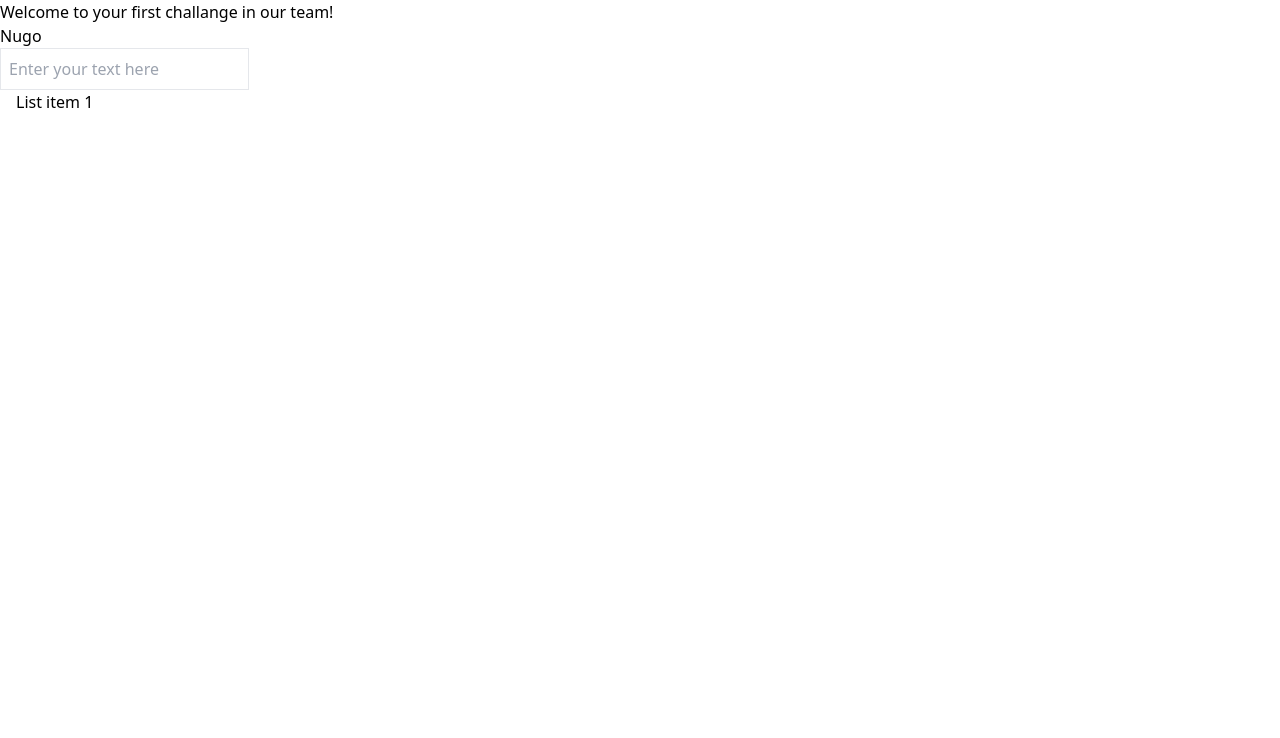
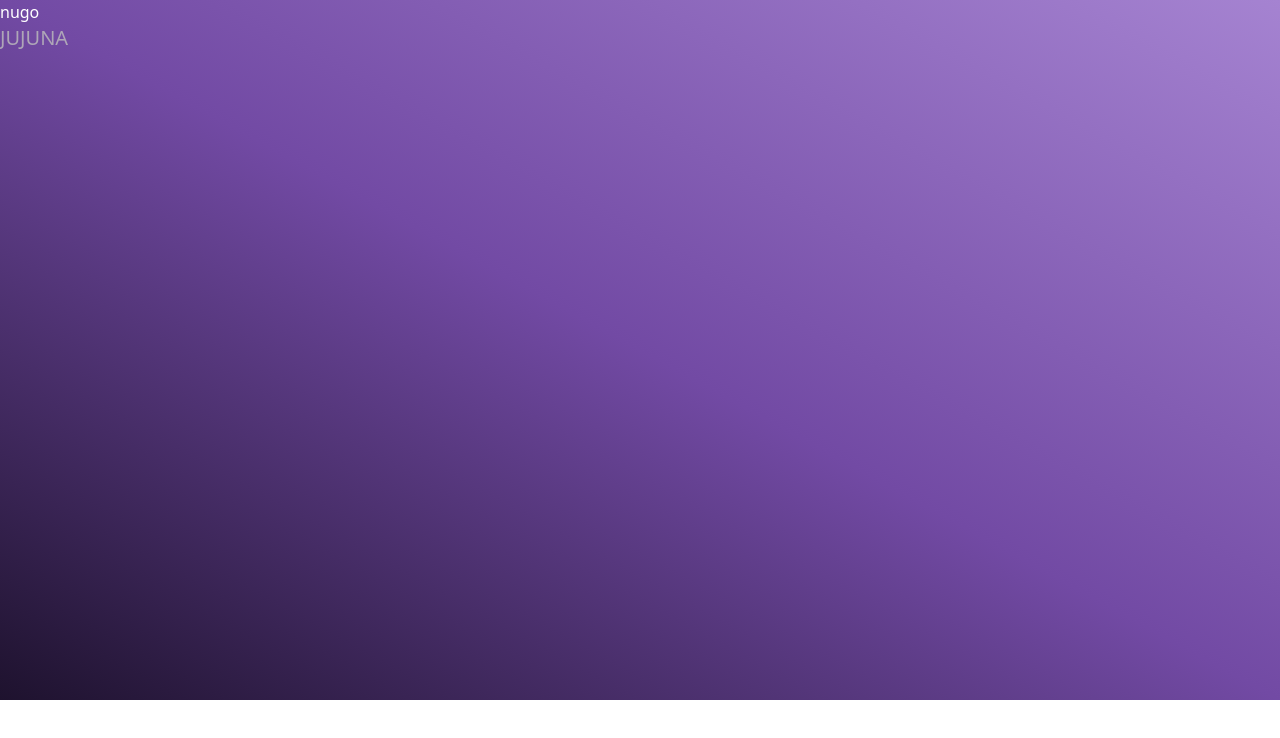
Before and after one commit to linesquad/jujuna, a React (Vite) app: page / in a window 1280 px wide. Shown: the top 738 px of the page. Built offline with nearby package versions, Linux system fonts and the light colour scheme.

Commit message:
tailwind color
pick all colors and some html :d

```diff
--- a/src/App.jsx
+++ b/src/App.jsx
@@ -1,19 +1,17 @@
 function App() {
   return (
     <div>
-      <h1>Welcome to your first challange in our team!</h1>
-      <h1 className="text-lightBlue">Nugo</h1>
-      <input
-        type="text"
-        placeholder="Enter your text here"
-        className="p-2 bg-input-lightGrey border border-input-mediumGrey text-inputText"
-      />
-      <ul className="list-none">
-        <li className="flex items-center mb-2">
-          <span className="h-2 w-2 rounded-full bg-listSecondary mr-2"></span>
-          List item 1
-        </li>
-      </ul>
+      <div
+        className="bg-gradient-to-bl
+      from-backgroundColor-purpleStart from-0%
+      via-backgroundColor-purpleMid via-34%
+      to-backgroundColor-purpleEnd to-100%
+      w-auto h-[700px]"
+      >
+        <span className="text-textColor-primary">nugo</span>
+        <br></br>
+        <span className="text-textColor-secondary text-xl">JUJUNA</span>
+      </div>
     </div>
   );
 }
--- a/tailwind.config.js
+++ b/tailwind.config.js
@@ -4,24 +4,31 @@ export default {
   theme: {
     extend: {
       colors: {
-        textColor: {
-          lightBlue: "#bae6fd",
-          mediumBlue: "##0ea5e9",
-          inputText: "#333",
+        backgroundColor: {
+          purpleStart: "#A583D1",
+          purpleMid: "#724AA4",
+          purpleEnd: "#1E122E",
         },
 
-        backgroundColor: {
-          inputLightGrey: "#ebebeb",
-          inputMediumGrey: "#6f788d",
-
-          listPrimary: "#ff6f80",
-          listSecondary: "#ffea5c",
-          listNotActive: "#b9dbe6",
+        textColor: {
+          primary: "#FFF",
+          secondary: "#aea6b7",
+          black: "#000",
         },
 
-        borderColor: {
-          inputLightGrey: "#ebebeb",
-          inputMediumGrey: "#6f788d",
+        logoColor: {
+          circle: "#BA92ED",
+          insideCircle: "#000",
+        },
+
+        buttonColor: {
+          primary: "#613994",
+          secondary: "#000",
+        },
+
+        inputColor: {
+          primary: "#000",
+          secondary: "#D0CFCF",
         },
       },
     },
```
